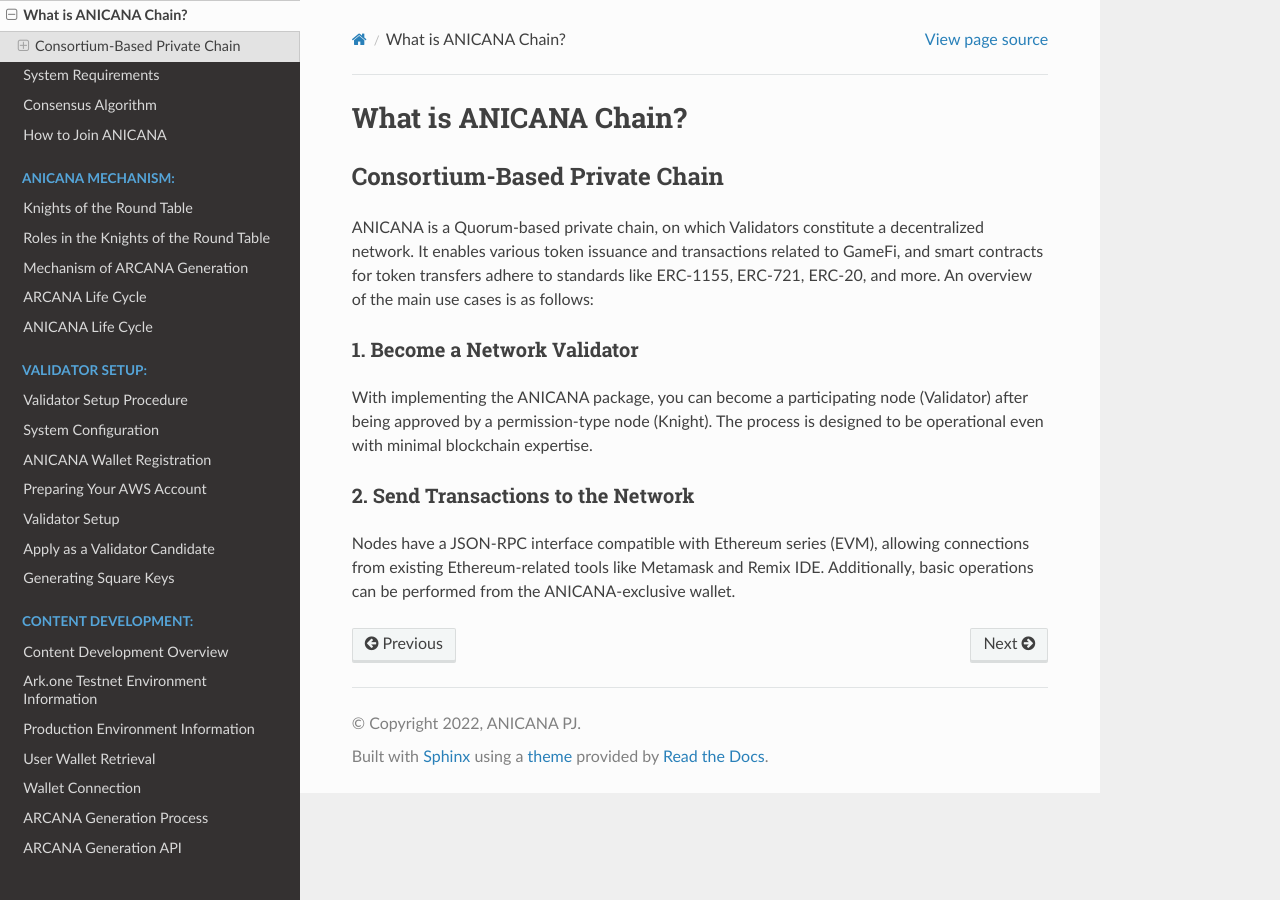
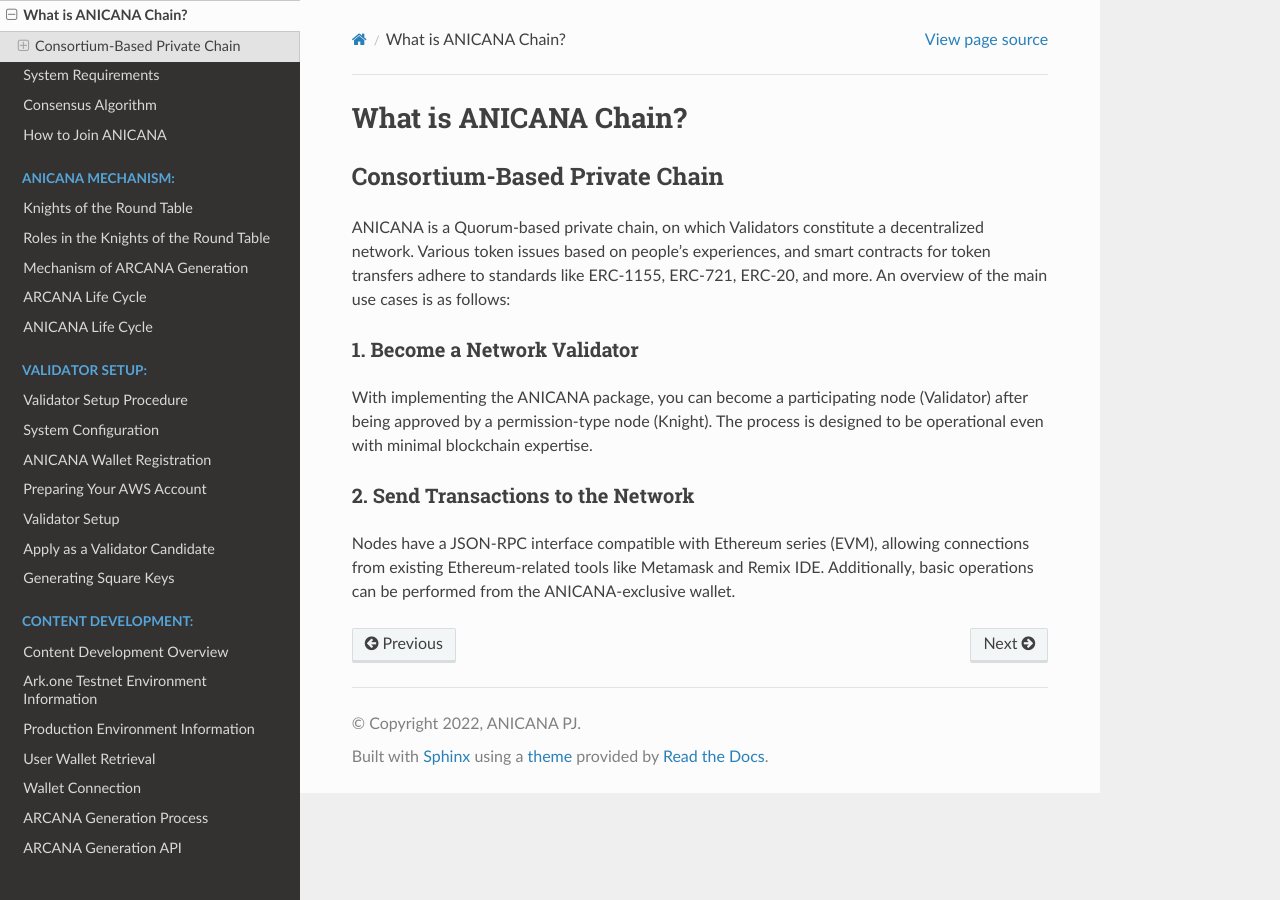
Before and after one commit to Orange-Code-Project/anicana-docs-en, a Sphinx documentation site: the page built from source/overview/what-is-anicana-chain.rst, in a window 1280 px wide. Built offline with Sphinx 7.4.7 and the Read the Docs theme 2.0.0, drawn with Linux system fonts in a browser that asks for light colours.

Commit message:
Modify wording

```diff
--- a/source/overview/what-is-anicana-chain.rst
+++ b/source/overview/what-is-anicana-chain.rst
@@ -6,7 +6,7 @@ Consortium-Based Private Chain
 =====================================
 
 ANICANA is a Quorum-based private chain, on which Validators constitute a decentralized network.
-It enables various token issuance and transactions related to GameFi, and smart contracts for token transfers adhere to standards like ERC-1155, ERC-721, ERC-20, and more. An overview of the main use cases is as follows:
+Various token issues based on people's experiences, and smart contracts for token transfers adhere to standards like ERC-1155, ERC-721, ERC-20, and more. An overview of the main use cases is as follows:
 
 ----------------------------------------------
 1. Become a Network Validator
```
